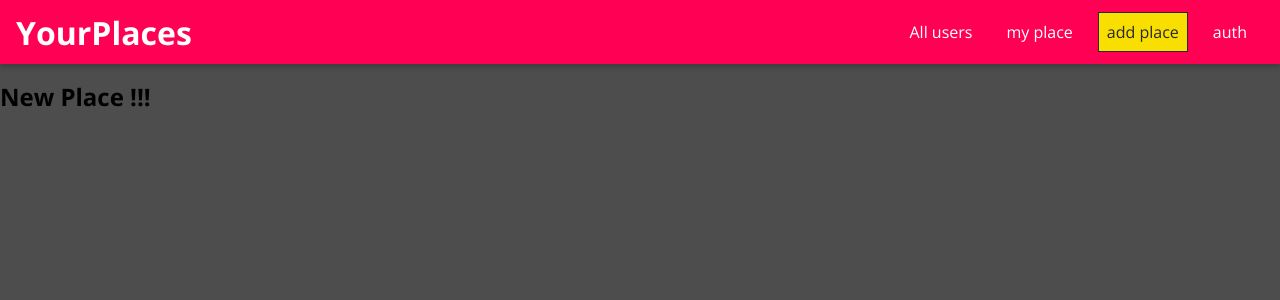
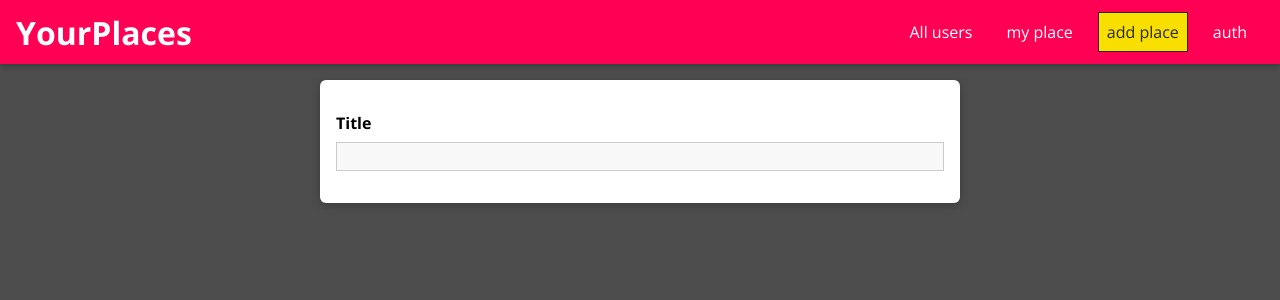
Before and after one commit to YMKTB/react-frontend, a React (Create React App) app: page /places/new in a window 1280 px wide. Shown: the top 300 px of the page. Built offline with nearby package versions, Linux system fonts and the light colour scheme.

Commit message:
Adding a Custom Form Input Component

```diff
--- /dev/null
+++ b/src/places/pages/NewPlace.css
@@ -0,0 +1,11 @@
+.place-form {
+  position: relative;
+  list-style: none;
+  margin: 0 auto;
+  padding: 1rem;
+  width: 90%;
+  max-width: 40rem;
+  box-shadow: 0 2px 8px rgba(0, 0, 0, 0.26);
+  border-radius: 6px;
+  background: white;
+}
--- a/src/places/pages/NewPlace.js
+++ b/src/places/pages/NewPlace.js
@@ -1,9 +1,14 @@
-import React from 'react';
+import React from "react";
+import "./NewPlace.css";
 
+import Input from "../../shared/components/FormElements/Input";
 
-const NewPlace = () =>{
-    return <h2>New Place !!!</h2>
-}
-
+const NewPlace = () => {
+  return (
+    <form className="place-form">
+      <Input element="input" type="text" label="Title"></Input>
+    </form>
+  );
+};
 
 export default NewPlace;
--- /dev/null
+++ b/src/shared/components/FormElements/Input.css
@@ -0,0 +1,41 @@
+.form-control {
+  margin: 1rem 0;
+}
+
+.form-control label,
+.form-control input,
+.form-control textarea {
+  display: block;
+}
+
+.form-control label {
+  font-weight: bold;
+  margin-bottom: 0.5rem;
+}
+
+.form-control input,
+.form-control textarea {
+  width: 100%;
+  font: inherit;
+  border: 1px solid #ccc;
+  background: #f8f8f8;
+  padding: 0.15rem 0.25rem;
+}
+
+.form-control input:focus,
+.form-control textarea:focus {
+  outline: none;
+  background: #ebebeb;
+  border-color: #510077;
+}
+
+.form-control--invalid label,
+.form-control--invalid p {
+  color: red;
+}
+
+.form-control--invalid input,
+.form-control--invalid textarea {
+  border-color: red;
+  background: #ffd1d1;
+}
--- /dev/null
+++ b/src/shared/components/FormElements/Input.js
@@ -0,0 +1,21 @@
+import React from "react";
+
+import "./Input.css";
+
+const Input = (props) => {
+  const element =
+    props.element === "input" ? (
+      <input id={props.id} type={props.type} placeholder={props.placeholder} />
+    ) : (
+      <textarea id={props.id} rows={props.rows || 3}></textarea>
+    );
+
+  return (
+    <div className={`form-control`}>
+      <label htmlFor={props.id}>{props.label}</label>
+      {element}
+    </div>
+  );
+};
+
+export default Input;
```
